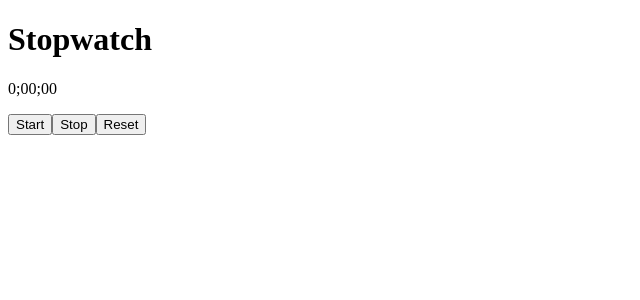
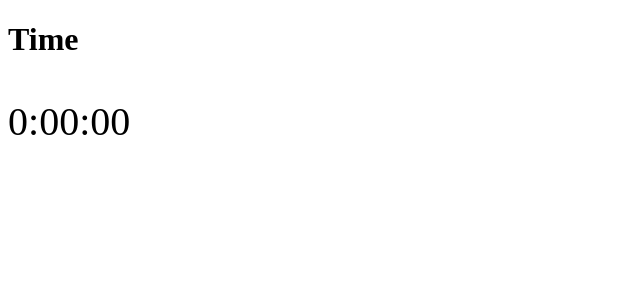
Before and after one commit to CityLightSoup/TypingTest, a React (Create React App) app: page /Stopwatch in a window 1280 px wide. Shown: the top 300 px of the page, without its empty margins (0-640 px from the left). Built offline with nearby package versions, Linux system fonts and the light colour scheme.

Commit message:
ver0.2.1 - Changed FontSize

```diff
--- a/src/Components/Stopwatch.jsx
+++ b/src/Components/Stopwatch.jsx
@@ -21,24 +21,24 @@ export const Stopwatch = (props) => {
         return () => clearInterval(interval);
     }, [isRunning]);
 
-    const handleStart = () => setIsRunning(true);
-    const handleStop = () => setIsRunning(false);
-    const handleReset = () => {
-        setIsRunning(false);
-        setTime(0);
-    }
+    // const handleStart = () => setIsRunning(true);
+    // const handleStop = () => setIsRunning(false);
+    // const handleReset = () => {
+    //     setIsRunning(false);
+    //     setTime(0);
+    // }
 
     return (
         <>
-            <h1>Stopwatch</h1>
-            <p>
-                {Math.floor(time / 60000)};
-                {Math.floor((time % 60000) / 1000).toString().padStart(2, "0")};
+            <h1>Time</h1>
+            <p style={{ fontSize: "40px" }}>
+                {Math.floor(time / 60000)}:
+                {Math.floor((time % 60000) / 1000).toString().padStart(2, "0")}:
                 {Math.floor((time % 1000) / 10).toString().padStart(2, "0")}
             </p>
-            <button onClick={handleStart}>Start</button>
+            {/* <button onClick={handleStart}>Start</button>
             <button onClick={handleStop}>Stop</button>
-            <button onClick={handleReset}>Reset</button>
+            <button onClick={handleReset}>Reset</button> */}
         </>
 
     )
--- a/src/Components/Typing.jsx
+++ b/src/Components/Typing.jsx
@@ -83,7 +83,7 @@ export const Typing = () => {
                     {target && target.split("").map((char, index) => (//targetがundefineでないことを確認
                         <span
                             key={index}
-                            style={{ color: correctWordsIndex > index ? "gray" : "blue" }}
+                            style={{ color: correctWordsIndex > index ? "gray" : "blue",  fontSize: "50px" }}
                         >
                             {char}
                         </span>
```
